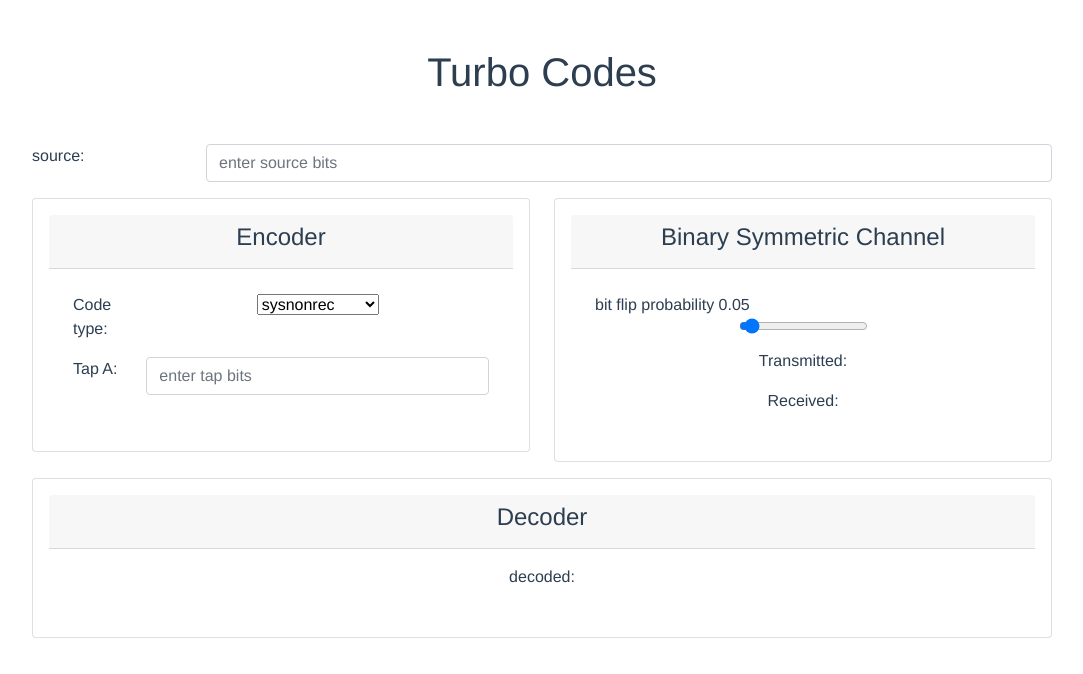
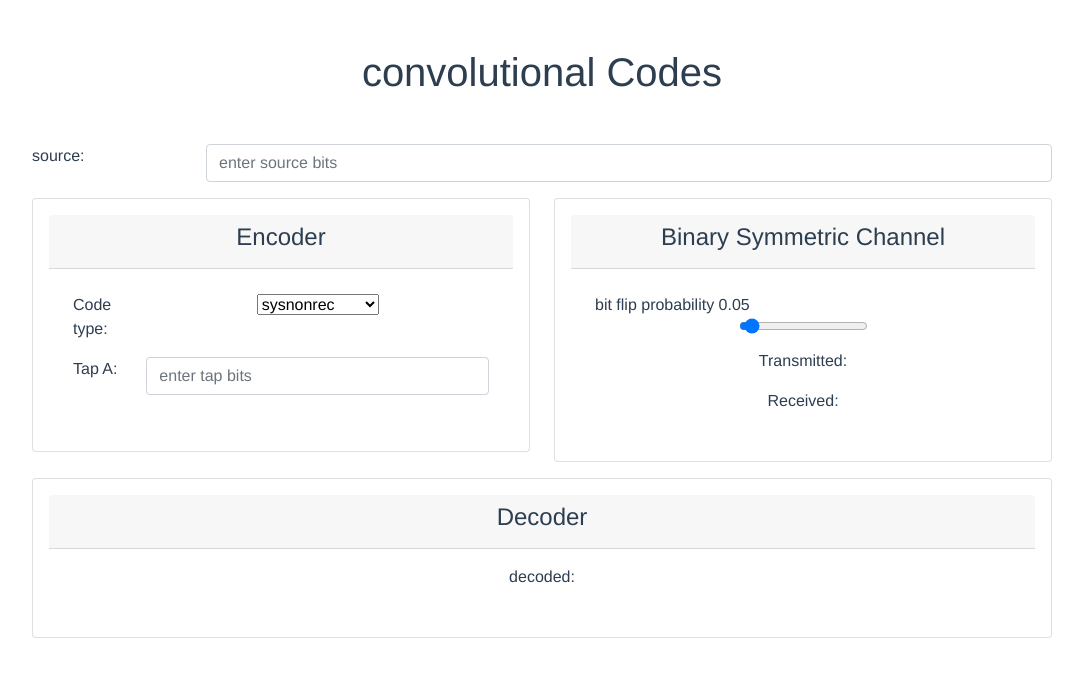
Before and after one commit to leoheyns/turbocodes, a Vue app: page / in a window 1280 px wide. Shown: the top 674 px of the page, without its empty margins (98-1181 px from the left). Built offline with nearby package versions, Linux system fonts and the light colour scheme.

Commit message:
title is now convolutional codes

```diff
--- a/src/App.vue
+++ b/src/App.vue
@@ -2,7 +2,7 @@
   <div id="app">
     <div class="container">
       <div class="col p-5">
-        <h1>Turbo Codes</h1>
+        <h1>convolutional Codes</h1>
         <div class="row mt-5">
           <div class="col-2"><label for="source">source:</label></div>
           <div class="col">
```
Also changed, not shown: 5 other files (tests, documents, lock files or other folders).
